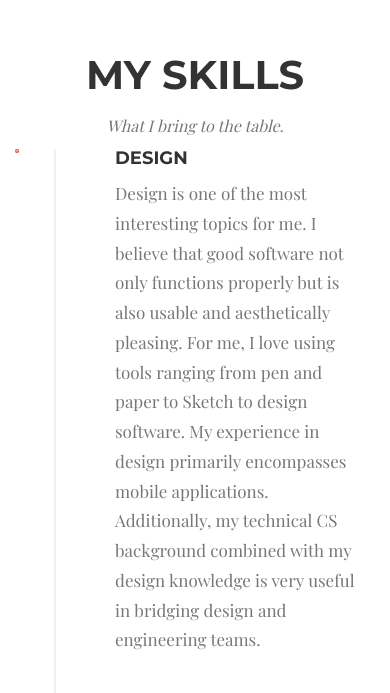
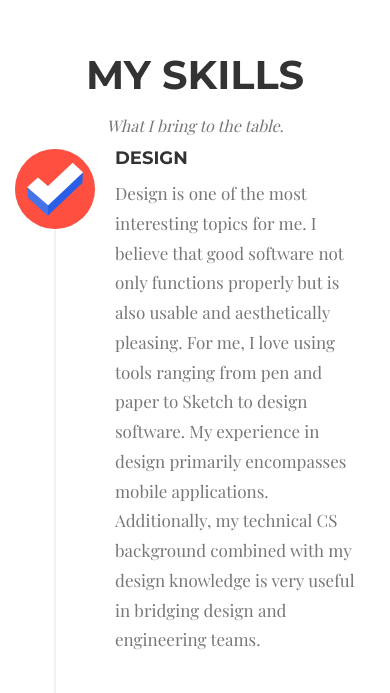
Before and after one commit to samguwang/samguwang.github.io, a website: page index.html in a window 390 px wide. Shown: the part 2335-3028 px from the top of the page. Drawn offline with nearby package versions, Linux system fonts and the light colour scheme; a web font is replaced by a local one.

Commit message:
Fixed timeline image sizing on mobile

```diff
--- a/css/agency.css
+++ b/css/agency.css
@@ -524,8 +524,8 @@ section h3.section-subheading {
 .timeline > li .timeline-image {
   left: 0;
   margin-left: 0;
-  width: 4px;
-  height: 4px;
+  width: 80px;
+  height: 80px;
   position: absolute;
   z-index: 100;
   background-color: #cccccc;
```
